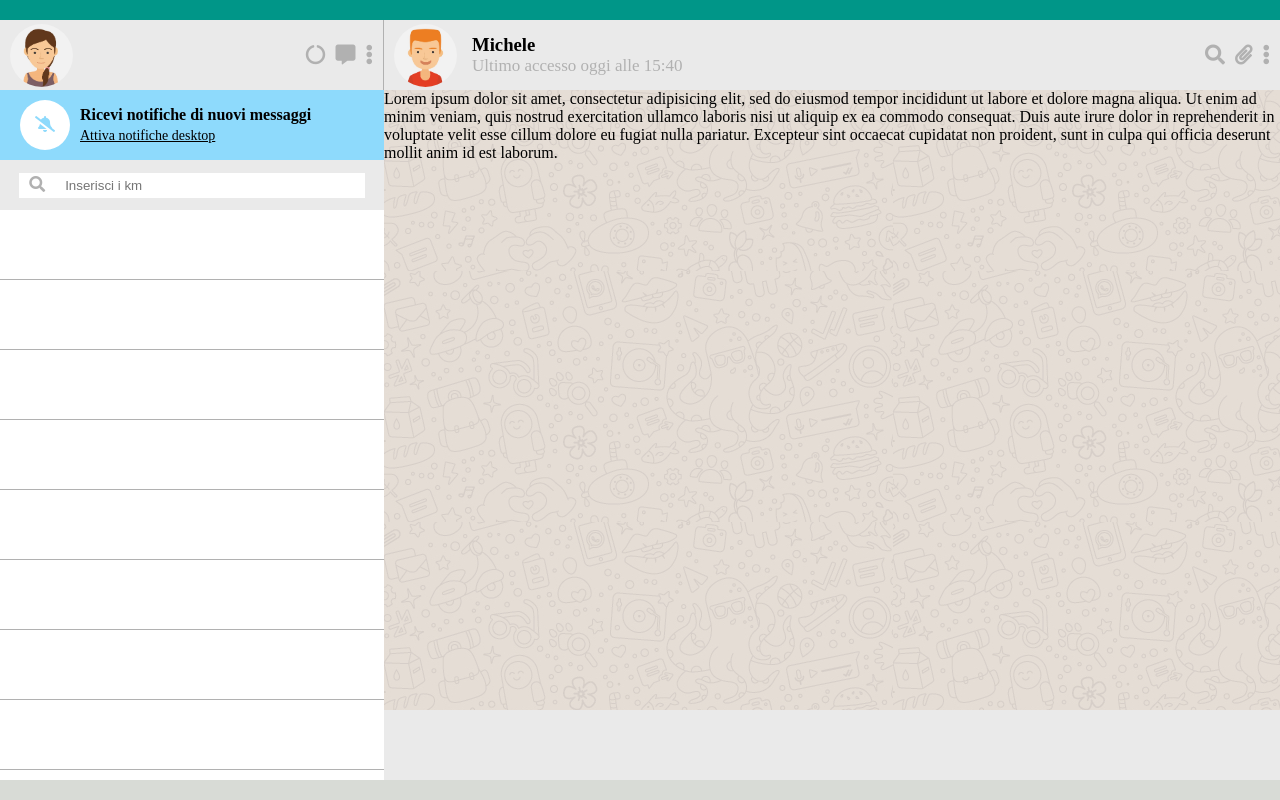
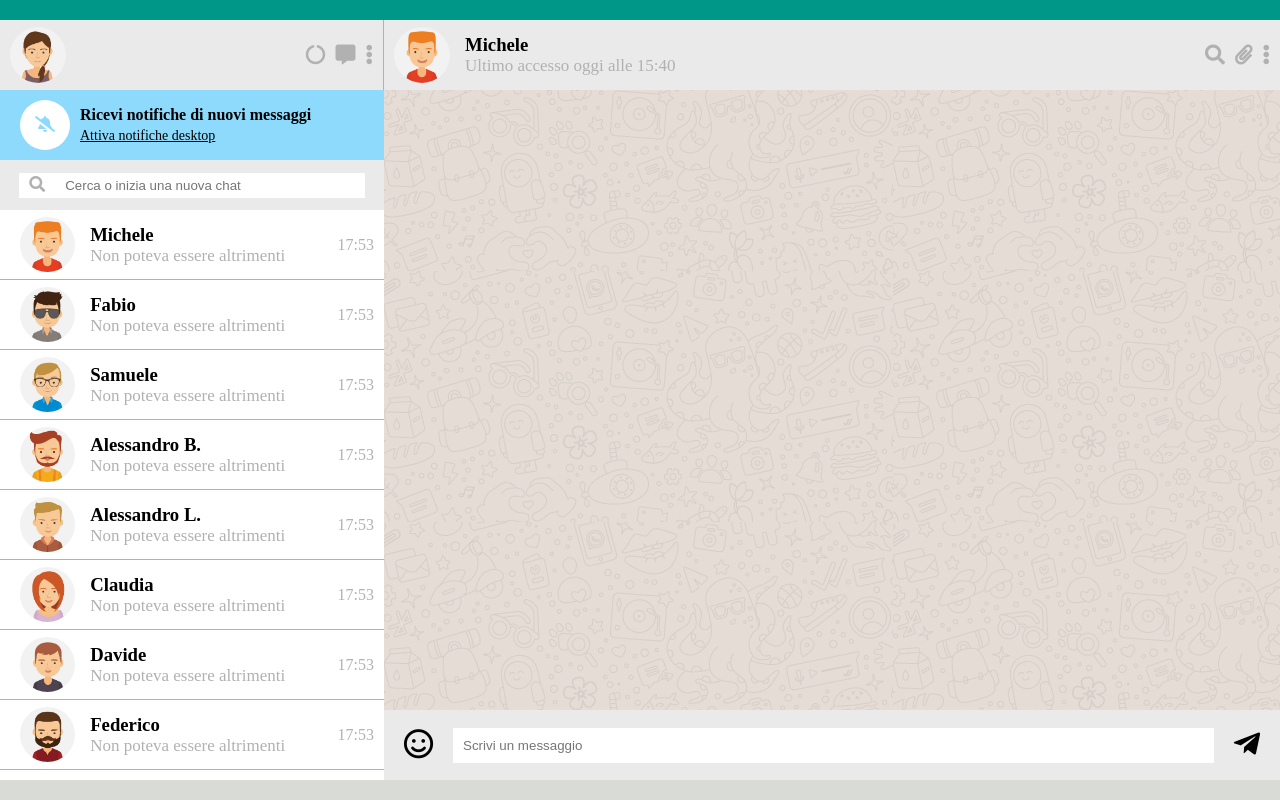
Before and after one commit to APPRENDISTA44/js-html-css-boolzap, a plain HTML site: page index.html in a window 1280 px wide. Drawn offline with nearby package versions, Linux system fonts and the light colour scheme.

Commit message:
layout di base completo

```diff
--- a/css/style.css
+++ b/css/style.css
@@ -8,9 +8,10 @@ ul{
   list-style: none;
 }
 img{
-  height: 90%;
+  height: 80%;
   border-radius: 50%;
 }
+
 /*clearfix*/
 .clearfix::after{
   content: '';
@@ -49,6 +50,19 @@ main{
   background-color: white;
   background-image: url(../img/mine.jpg);
 }
+/*regole riutilizzate per header e lista chat*/
+.chat_corrente{
+  height: 100%;
+  display: flex;
+  align-items: center;
+}
+.dettagli{
+  margin-left: 15px;
+}
+.chat_corrente .dettagli p{
+  color: #b1b1b1;
+  font-size: 17px;
+}
 /* colonne */
 .col{
   float: left;
@@ -84,18 +98,7 @@ main{
   color:#b1b1b1;
   font-size: 20px;
 }
-.header .chat_corrente{
-  height: 100%;
-  display: flex;
-  align-items: center;
-}
-.header .chat_corrente .dettagli{
-  margin-left: 15px;
-}
-.header .chat_corrente .dettagli p{
-  color: #b1b1b1;
-  font-size: 17px;
-}
+
 /*PARTE SINISTRA*/
 /* notifiche */
 .left_col .notifiche{
@@ -157,14 +160,36 @@ main{
 .left_col .contatti ul.lista_contatti li{
   height: 70px;
   border-bottom: 1px solid #b1b1b1;
+  display: flex;
+  justify-content: space-between;
+  align-items: center;
+}
+.left_col .contatti ul.lista_contatti img{
+  margin-left: 20px;
+}
+.left_col .contatti ul.lista_contatti span{
+  margin-right: 10px;
+  color: #b1b1b1;
 }
 
 /*PARTE DESTRA*/
 .right_col .chat{
   height: calc(100% - 140px);
-
 }
-.text_zone{
+.right_col .text_zone{
   height: 70px;
   background-color: #eaeaea;
+  display: flex;
+  align-items: center;
+  justify-content: space-between;
 }
+.right_col .text_zone span{
+  font-size: 30px;
+  margin: 0 20px;
+}
+.right_col .text_zone input{
+  width: 100%;
+  height: 50%;
+  border: 0;
+  padding: 0 10px;
+}
--- a/index.html
+++ b/index.html
@@ -43,26 +43,108 @@
               <div class="cerca">
                 <div class="barra_ricerca">
                   <label><i class="fas fa-search"></i></label>
-                  <input id="search" placeholder="Inserisci i km" type="text">
+                  <input id="search" placeholder="Cerca o inizia una nuova chat" type="text">
 
                 </div>
               </div>
               <!-- lista contatti -->
               <div class="contatti">
                 <ul class="lista_contatti">
-                  <li></li>
-                  <li></li>
-                  <li></li>
-                  <li></li>
-                  <li></li>
-                  <li></li>
-                  <li></li>
-                  <li></li>
+                  <!-- primo contatto -->
+                  <li>
+                    <div class="chat_corrente">
+                      <img src="img/avatar_1.jpg" alt="avatar">
+                      <div class="dettagli">
+                        <h3 class="nome">Michele</h3>
+                        <p class="last_message"> Non poteva essere altrimenti</p>
+                      </div>
+                    </div>
+                    <span class="ultimo_accesso">17:53</span>
+                  </li>
+                  <!-- secondo contatto -->
+                  <li>
+                    <div class="chat_corrente">
+                      <img src="img/avatar_2.jpg" alt="avatar">
+                      <div class="dettagli">
+                        <h3 class="nome">Fabio</h3>
+                        <p class="last_message"> Non poteva essere altrimenti</p>
+                      </div>
+                    </div>
+                    <span class="ultimo_accesso">17:53</span>
+                  </li>
+                  <!-- terzo contatto -->
+                  <li>
+                    <div class="chat_corrente">
+                      <img src="img/avatar_3.jpg" alt="avatar">
+                      <div class="dettagli">
+                        <h3 class="nome">Samuele</h3>
+                        <p class="last_message"> Non poteva essere altrimenti</p>
+                      </div>
+                    </div>
+                    <span class="ultimo_accesso">17:53</span>
+                  </li>
+                  <!-- quarto contatto -->
+                  <li>
+                    <div class="chat_corrente">
+                      <img src="img/avatar_4.jpg" alt="avatar">
+                      <div class="dettagli">
+                        <h3 class="nome">Alessandro B.</h3>
+                        <p class="last_message"> Non poteva essere altrimenti</p>
+                      </div>
+                    </div>
+                    <span class="ultimo_accesso">17:53</span>
+                  </li>
+                  <!-- quinto contatto -->
+                  <li>
+                    <div class="chat_corrente">
+                      <img src="img/avatar_5.jpg" alt="avatar">
+                      <div class="dettagli">
+                        <h3 class="nome">Alessandro L.</h3>
+                        <p class="last_message"> Non poteva essere altrimenti</p>
+                      </div>
+                    </div>
+                    <span class="ultimo_accesso">17:53</span>
+                  </li>
+                  <!-- sesto contatto -->
+                  <li>
+                    <div class="chat_corrente">
+                      <img src="img/avatar_6.jpg" alt="avatar">
+                      <div class="dettagli">
+                        <h3 class="nome">Claudia</h3>
+                        <p class="last_message"> Non poteva essere altrimenti</p>
+                      </div>
+                    </div>
+                    <span class="ultimo_accesso">17:53</span>
+                  </li>
+                  <!-- settimo contatto -->
+                  <li>
+                    <div class="chat_corrente">
+                      <img src="img/avatar_7.jpg" alt="avatar">
+                      <div class="dettagli">
+                        <h3 class="nome">Davide</h3>
+                        <p class="last_message"> Non poteva essere altrimenti</p>
+                      </div>
+                    </div>
+                    <span class="ultimo_accesso">17:53</span>
+                  </li>
+                  <!-- ottavo contatto -->
+                  <li>
+                    <div class="chat_corrente">
+                      <img src="img/avatar_8.jpg" alt="avatar">
+                      <div class="dettagli">
+                        <h3 class="nome">Federico</h3>
+                        <p class="last_message"> Non poteva essere altrimenti</p>
+                      </div>
+                    </div>
+                    <span class="ultimo_accesso">17:53</span>
+                  </li>
 
                 </ul>
 
               </div>
+              <!-- fine lista contatti -->
             </div>
+            <!-- fine colonna sinistra -->
             <!-- colonna a destra -->
             <div class="col right_col">
               <!-- header applicazione -->
@@ -82,10 +164,17 @@
               </div>
               <!-- porzione schermo con la chat visualizzata -->
               <div class="chat">
-                Lorem ipsum dolor sit amet, consectetur adipisicing elit, sed do eiusmod tempor incididunt ut labore et dolore magna aliqua. Ut enim ad minim veniam, quis nostrud exercitation ullamco laboris nisi ut aliquip ex ea commodo consequat. Duis aute irure dolor in reprehenderit in voluptate velit esse cillum dolore eu fugiat nulla pariatur. Excepteur sint occaecat cupidatat non proident, sunt in culpa qui officia deserunt mollit anim id est laborum.
+                <div class="template_green">
+
+                </div>
+                <div class="template_white">
+
+                </div>
               </div>
               <div class="text_zone">
-
+                <span><i class="far fa-smile"></i></span>
+                <input id="text" placeholder="Scrivi un messaggio" type="text">
+                <span><i class="fab fa-telegram-plane"></i></span>
               </div>
             </div>
         </main>
```
